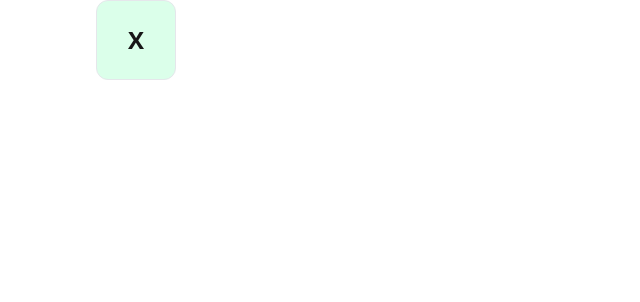
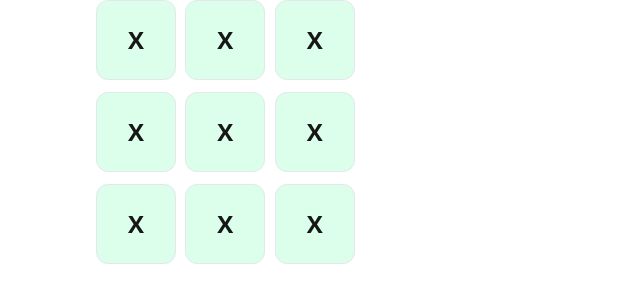
Before and after one commit to nafistarik/react-developer-assignment, a Next.js app: page / in a window 1280 px wide. Shown: the top 302 px of the page, without its empty margins (0-640 px from the left). Built offline with nearby package versions, Linux system fonts and the light colour scheme.

Commit message:
style: board component added

```diff
--- a/src/app/page.tsx
+++ b/src/app/page.tsx
@@ -1,5 +1,5 @@
-import Square from "@/features/tic-tac-toe/components/square";
+import Board from "@/features/tic-tac-toe/components/board";
 
 export default function Home() {
-  return <Square />;
+  return <Board />;
 }
--- /dev/null
+++ b/src/features/tic-tac-toe/components/board.tsx
@@ -0,0 +1,18 @@
+import React from "react";
+import Square from "./square";
+
+export default function Board() {
+  return (
+    <div className="grid grid-cols-3 gap-3 w-64 h-64">
+      <Square />
+      <Square />
+      <Square />
+      <Square />
+      <Square />
+      <Square />
+      <Square />
+      <Square />
+      <Square />
+    </div>
+  );
+}
```
